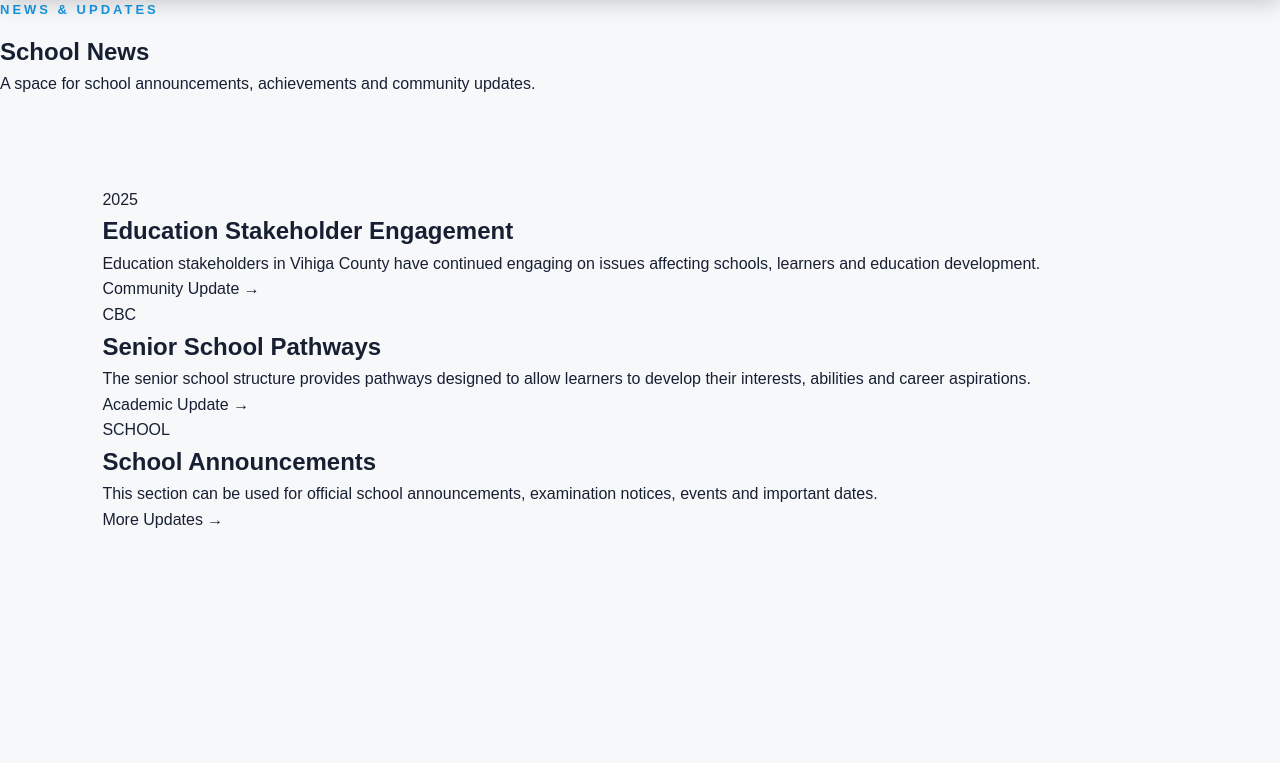
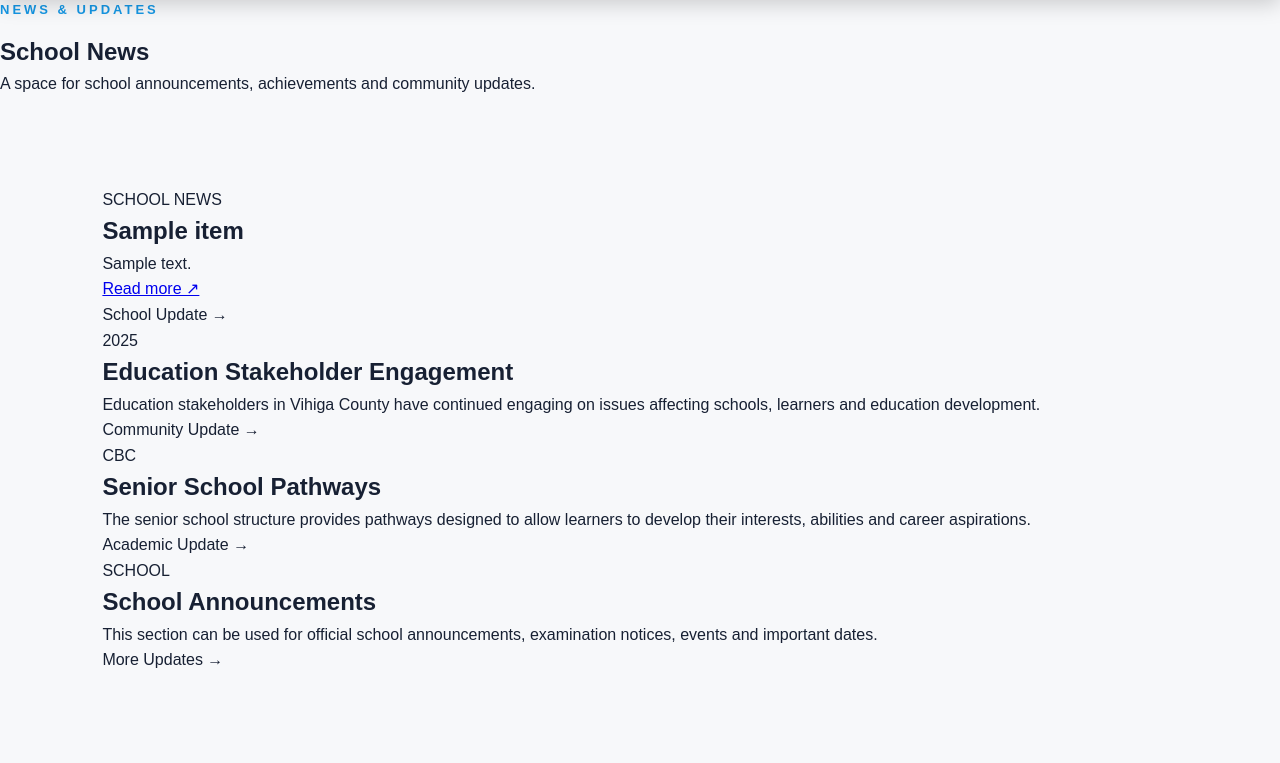
Before and after one commit to johnnychess43/mbale-high-website, a Flask app: template templates/news.html in a window 1280 px wide. Shown: the part 72-835 px from the top of the page. Before the commit the page ends 600 px from the top, so only its background shows below. Run offline with Flask 3, Linux system fonts and the light colour scheme; the template is opened without the code that fills it: most values are stand-ins (such as "Sample title", 1, 10 or a date in 2020).

Commit message:
Show administrator-managed content on public pages

```diff
--- a/templates/news.html
+++ b/templates/news.html
@@ -24,6 +24,16 @@ News | {{ school.name }}
 
     <div class="news-grid">
 
+{% for item in news_items %}
+        <article class="news-card">
+            <div class="news-date">{{ 'ANNOUNCEMENT' if item.section == 'announcements' else 'SCHOOL NEWS' }}</div>
+            <h2>{{ item.title }}</h2>
+            <p>{{ item.description }}</p>
+            {% if item.file_path %}<p><a href="{{ url_for('static', filename=item.file_path) }}" target="_blank" rel="noopener">Open attachment ↗</a></p>{% endif %}
+            {% if item.url %}<p><a href="{{ item.url }}" target="_blank" rel="noopener">Read more ↗</a></p>{% endif %}
+            <span class="read-more">{{ 'Announcement' if item.section == 'announcements' else 'School Update' }} →</span>
+        </article>
+        {% endfor %}
         <article class="news-card">
 
             <div class="news-date">
@@ -94,6 +104,7 @@ News | {{ school.name }}
 
     </div>
 
+    {% if not news_items %}<p class="section-note">New stories and announcements will appear here when the school administrator publishes them.</p>{% endif %}
 </section>
 
 {% endblock %}
```
